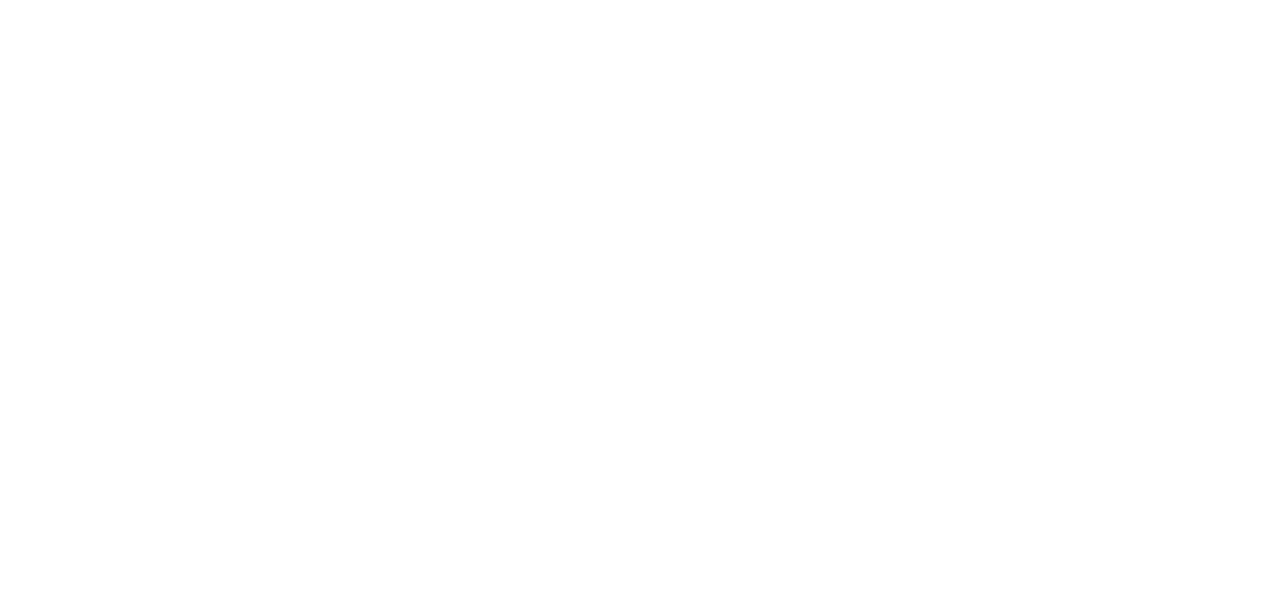
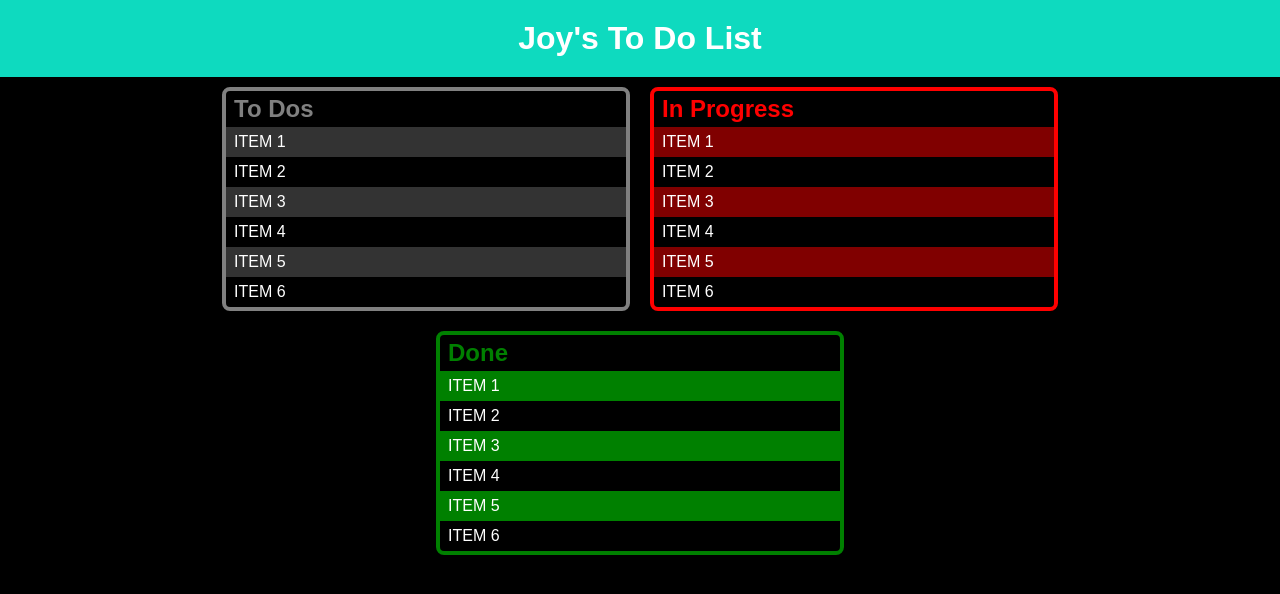
Before and after one commit to Qiaoyi-C/Chu_Q_HW3, a plain HTML site: page index.html in a window 1280 px wide. Drawn offline with Linux system fonts and the light colour scheme.

Commit message:
Added html and css

```diff
--- a/css/main.css
+++ b/css/main.css
@@ -0,0 +1,86 @@
+*{
+    border: none;
+    margin: 0;
+    padding: 0;
+}
+
+body{
+    background-color: black;
+    font-size: 16px;
+    font-family: Arial, Helvetica, sans-serif;
+    color: #fff;
+}
+
+main{
+    display: flex;
+    justify-content: center;
+    flex-wrap: wrap;
+}
+
+header{
+    background-color: #0edabf;
+    padding: 10px 0;
+}
+
+header > h1{
+    text-align: center;
+    padding: 10px;
+}
+
+/* applies to all articles */
+article{
+    width: 400px;
+    border: 4px solid #fff;
+    border-radius: 8px;
+    margin: 10px;
+    text-align: left;
+
+}
+
+article h2{
+    color: grey;
+    padding: 4px 8px;
+    /* top and bottom left and right */
+}
+
+article:first-of-type{
+    border: 4px solid grey;
+}
+
+/* This id has a hi */
+#inprogress{
+    border: 4px solid red;
+}
+
+#inprogress h2{
+    color: red;
+}
+
+#done{
+    border: 4px solid green;
+}
+
+#done h2{
+    color: green;
+}
+
+ul{
+    list-style-type: none;
+}
+
+ul li{
+    padding: 6px 8px;
+    text-transform: uppercase;
+}
+
+.todo li:nth-child(odd){
+    background-color: rgba(255, 255, 255, .2);
+}
+
+.inprogress li:nth-child(odd){
+    background-color: rgba(255, 0, 0, .5);
+}
+
+.done li:nth-child(odd){
+    background-color: rgba(0, 255, 0, .5);
+}
--- a/index.html
+++ b/index.html
@@ -2,10 +2,56 @@
 <html lang="en">
 <head>
     <meta charset="UTF-8">
-    <meta name="viewport" content="width=device-width, initial-scale=1.0">
-    <title>Document</title>
+    <link rel="stylesheet" href="css/main.css">
+    <title>To Do List</title>
 </head>
 <body>
+    <header>
+        <h1>Joy's To Do List</h1>
+
+    </header>
+
+    <main>
+        <article id="todo">
+            <h2>To Dos</h2>
+            <ul class="todo">
+                <li>item 1</li>
+                <li>item 2</li>
+                <li>item 3</li>
+                <li>item 4</li>
+                <li>item 5</li>
+                <li>item 6</li>
+            </ul>
+
+        </article>
+
+        <article id="inprogress">
+            <h2>In Progress</h2>
+            <ul class="inprogress">
+                <li>item 1</li>
+                <li>item 2</li>
+                <li>item 3</li>
+                <li>item 4</li>
+                <li>item 5</li>
+                <li>item 6</li>
+            </ul>
+
+        </article>
+
+        <article id="done">
+            <h2>Done</h2>
+            <ul class="done">
+                <li>item 1</li>
+                <li>item 2</li>
+                <li>item 3</li>
+                <li>item 4</li>
+                <li>item 5</li>
+                <li>item 6</li>
+            </ul>
+
+        </article>
+
+    </main>
 
 </body>
 </html>
```
